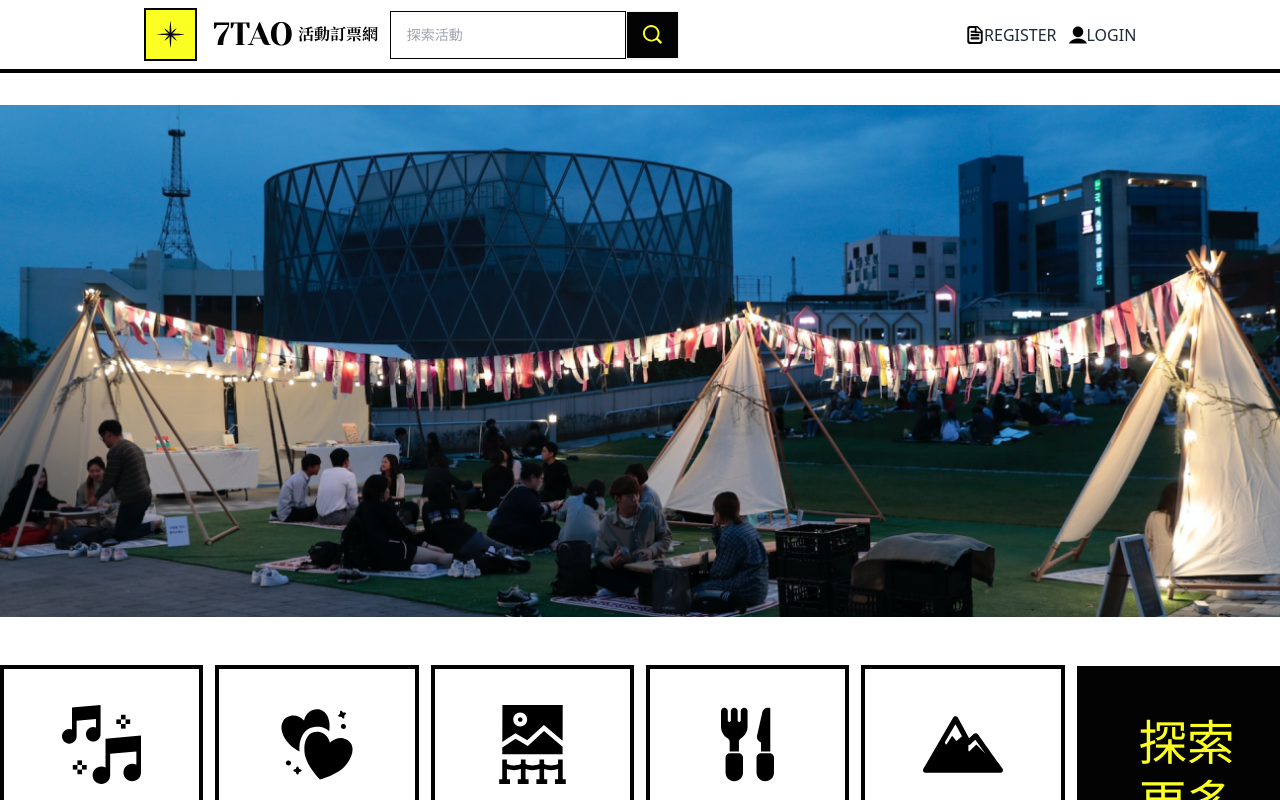
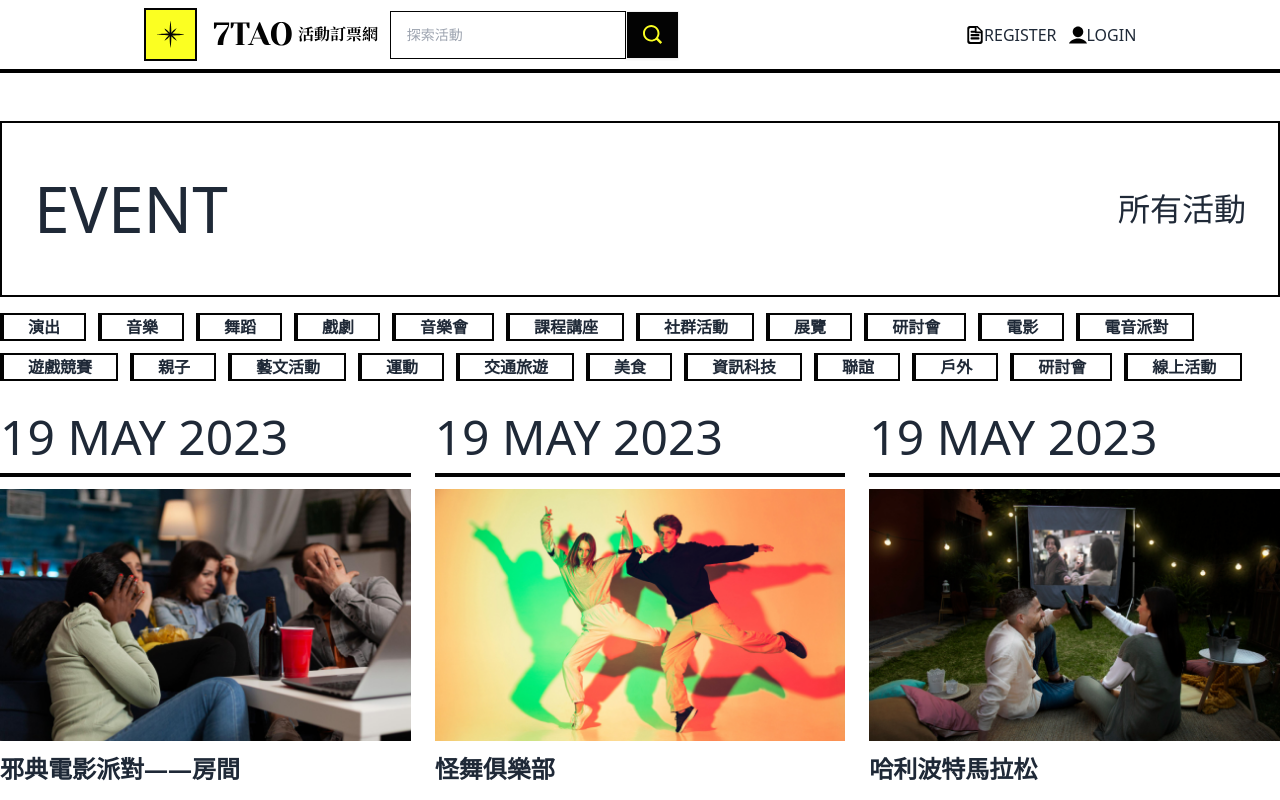
Before and after one commit to RayChen1996/TicketBooking, a React (Vite) app: page /event in a window 1280 px wide. Shown: the top 800 px of the page. Built offline with nearby package versions, Linux system fonts and the light colour scheme.

Commit message:
新增路由 配置 + 活動內頁

```diff
--- a/package.json
+++ b/package.json
@@ -11,7 +11,8 @@
   },
   "dependencies": {
     "react": "^18.2.0",
-    "react-dom": "^18.2.0"
+    "react-dom": "^18.2.0",
+    "react-router-dom": "^6.23.1"
   },
   "devDependencies": {
     "@types/react": "^18.2.66",
--- a/src/App.tsx
+++ b/src/App.tsx
@@ -10,27 +10,20 @@ import ActivityCards from "./components/pages/home/ActivityCards";
 import Follow from "./components/pages/home/Follow";
 import OnlineBlock from "./components/pages/home/OnlineBlock";
 import Block8 from "./components/pages/home/Block8";
-
+import { Routes, Route } from "react-router-dom";
+import Home from "./components/pages/home";
+import Event from "./components/pages/Event";
 function App() {
   return (
     <>
       <AppNav />
-      <Block1 />
-      <Block2 />
-      <SectionTitle chtTitle="近期活動" engTitle="RECENT" />
-      <ActivityCards />
-      <SectionTitle chtTitle="線上活動" engTitle="ONLINE" />
-      <OnlineBlock />
+      <Routes>
+        <Route path="/" element={<Home />} />
 
-      <Advistise description="活動集錦・ALBUMS・活動集錦・ALBUMS・活動集錦・ALBUMS・活動集錦・ALBUMS" />
-      <Block8 />
-      <Advistise description="活動集錦・ALBUMS・活動集錦・ALBUMS・活動集錦・ALBUMS・活動集錦・ALBUMS" />
+        <Route path="/event" element={<Event />} />
+        {/* <Route path="*" element={<NotFound />} /> */}
+      </Routes>
 
-      <Follow />
-      <Block7
-        title="此刻打盹，你將做夢；此刻學習，你將圓夢"
-        subTitle="——我也不知道誰說的"
-      />
       <AppFooter />
     </>
   );
--- a/src/components/Layouts/Basic/AppNav.tsx
+++ b/src/components/Layouts/Basic/AppNav.tsx
@@ -4,13 +4,16 @@ import searchSvg from "../../../../public/search-1.svg";
 import registerSvg from "../../../../public/register.svg";
 import useSvg from "../../../../public/login.svg";
 import menuSvg from "../../../../public/menu.svg";
+import { Link } from "react-router-dom";
 export default function AppNav() {
   return (
     <header className=" sticky top-0  z-20 backdrop-blur-2xl">
       <div className="flex justify-around py-2 items-center">
         <div className="flex items-center gap-3">
-          <img src={logoSvg} alt="" className=" hidden md:block" />
-          <img src={logoMSvg} alt="" className=" md:hidden" />
+          <Link to={"/"}>
+            <img src={logoSvg} alt="" className=" hidden md:block" />
+            <img src={logoMSvg} alt="" className=" md:hidden" />
+          </Link>
 
           <label className="flex items-center" htmlFor="search">
             <input
--- /dev/null
+++ b/src/components/pages/Event/index.tsx
@@ -0,0 +1,95 @@
+import React from "react";
+import SectionTitle from "../../SectionTitle";
+import ActivityCards from "../home/ActivityCards";
+
+interface ActiveProps {
+  label: string;
+}
+export default function EvtIndex() {
+  const labels: ActiveProps[] = [
+    {
+      label: "演出",
+    },
+    {
+      label: "音樂",
+    },
+    {
+      label: "舞蹈",
+    },
+    {
+      label: "戲劇",
+    },
+    {
+      label: "音樂會",
+    },
+    {
+      label: "課程講座",
+    },
+    {
+      label: "社群活動",
+    },
+    {
+      label: "展覽",
+    },
+    {
+      label: "研討會",
+    },
+
+    {
+      label: "電影",
+    },
+
+    {
+      label: "電音派對",
+    },
+
+    {
+      label: "遊戲競賽",
+    },
+    {
+      label: "親子",
+    },
+    {
+      label: "藝文活動",
+    },
+    {
+      label: "運動",
+    },
+    {
+      label: "交通旅遊",
+    },
+    {
+      label: "美食",
+    },
+    {
+      label: "資訊科技",
+    },
+    {
+      label: "聯誼",
+    },
+    {
+      label: "戶外",
+    },
+    {
+      label: "研討會",
+    },
+    {
+      label: "線上活動",
+    },
+  ];
+  return (
+    <div>
+      <SectionTitle chtTitle="所有活動" engTitle="EVENT" />
+      <div className=" container m-auto">
+        <ul className=" flex flex-wrap  gap-3 mt-4">
+          {labels.map((item) => (
+            <li key="" className=" border-2 border-primary border-l-4">
+              <strong className="px-6 py-1">{item.label}</strong>
+            </li>
+          ))}
+        </ul>
+      </div>
+      <ActivityCards />
+    </div>
+  );
+}
--- a/src/components/pages/home/Block2.tsx
+++ b/src/components/pages/home/Block2.tsx
@@ -3,6 +3,7 @@ import Svg2 from "../../../../public/heart.svg";
 import Svg3 from "../../../../public/museu.svg";
 import Svg4 from "../../../../public/cutlery.svg";
 import Svg5 from "../../../../public/snowed-mountains.svg";
+import { Link } from "react-router-dom";
 
 export default function Block2() {
   const _data: BoxProps[] = [
@@ -32,11 +33,13 @@ export default function Block2() {
       {_data.map((item, idx) => (
         <Box key={`item-${idx}`} label={item.label} svg={item.svg} />
       ))}
-      <div className=" m-auto text-nowrap text-2xl text-secondary md:text-5xl flex items-center bg-primary border-primary border-4 flex-col md:py-9 md:px-[58px] px-8 py-6  ">
-        <span className="mt-3">探索 </span>
+      <Link to={"/Event"}>
+        <div className=" m-auto text-nowrap text-2xl text-secondary md:text-5xl flex items-center bg-primary border-primary border-4 flex-col md:py-9 md:px-[58px] px-8 py-6  ">
+          <span className="mt-3">探索 </span>
 
-        <span className=" mt-3">更多 </span>
-      </div>
+          <span className=" mt-3">更多 </span>
+        </div>
+      </Link>
     </div>
   );
 }
--- /dev/null
+++ b/src/components/pages/home/index.tsx
@@ -0,0 +1,31 @@
+import Block1 from "./Block1";
+import Block2 from "./Block2";
+import SectionTitle from "../../SectionTitle";
+import Advistise from "./Advistise";
+import Block7 from "./Block7";
+import ActivityCards from "./ActivityCards";
+import Follow from "./Follow";
+import OnlineBlock from "./OnlineBlock";
+import Block8 from "./Block8";
+export default function Home() {
+  return (
+    <div>
+      <Block1 />
+      <Block2 />
+      <SectionTitle chtTitle="近期活動" engTitle="RECENT" />
+      <ActivityCards />
+      <SectionTitle chtTitle="線上活動" engTitle="ONLINE" />
+      <OnlineBlock />
+
+      <Advistise description="活動集錦・ALBUMS・活動集錦・ALBUMS・活動集錦・ALBUMS・活動集錦・ALBUMS" />
+      <Block8 />
+      <Advistise description="活動集錦・ALBUMS・活動集錦・ALBUMS・活動集錦・ALBUMS・活動集錦・ALBUMS" />
+
+      <Follow />
+      <Block7
+        title="此刻打盹，你將做夢；此刻學習，你將圓夢"
+        subTitle="——我也不知道誰說的"
+      />
+    </div>
+  );
+}
--- a/src/main.tsx
+++ b/src/main.tsx
@@ -1,10 +1,13 @@
-import React from 'react'
-import ReactDOM from 'react-dom/client'
-import App from './App.tsx'
-import './index.css'
+import React from "react";
+import ReactDOM from "react-dom/client";
+import App from "./App.tsx";
+import { BrowserRouter } from "react-router-dom";
+import "./index.css";
 
-ReactDOM.createRoot(document.getElementById('root')!).render(
+ReactDOM.createRoot(document.getElementById("root")!).render(
   <React.StrictMode>
-    <App />
-  </React.StrictMode>,
-)
+    <BrowserRouter>
+      <App />
+    </BrowserRouter>
+  </React.StrictMode>
+);
```
Also changed, not shown: 1 other file (tests, documents, lock files or other folders).
